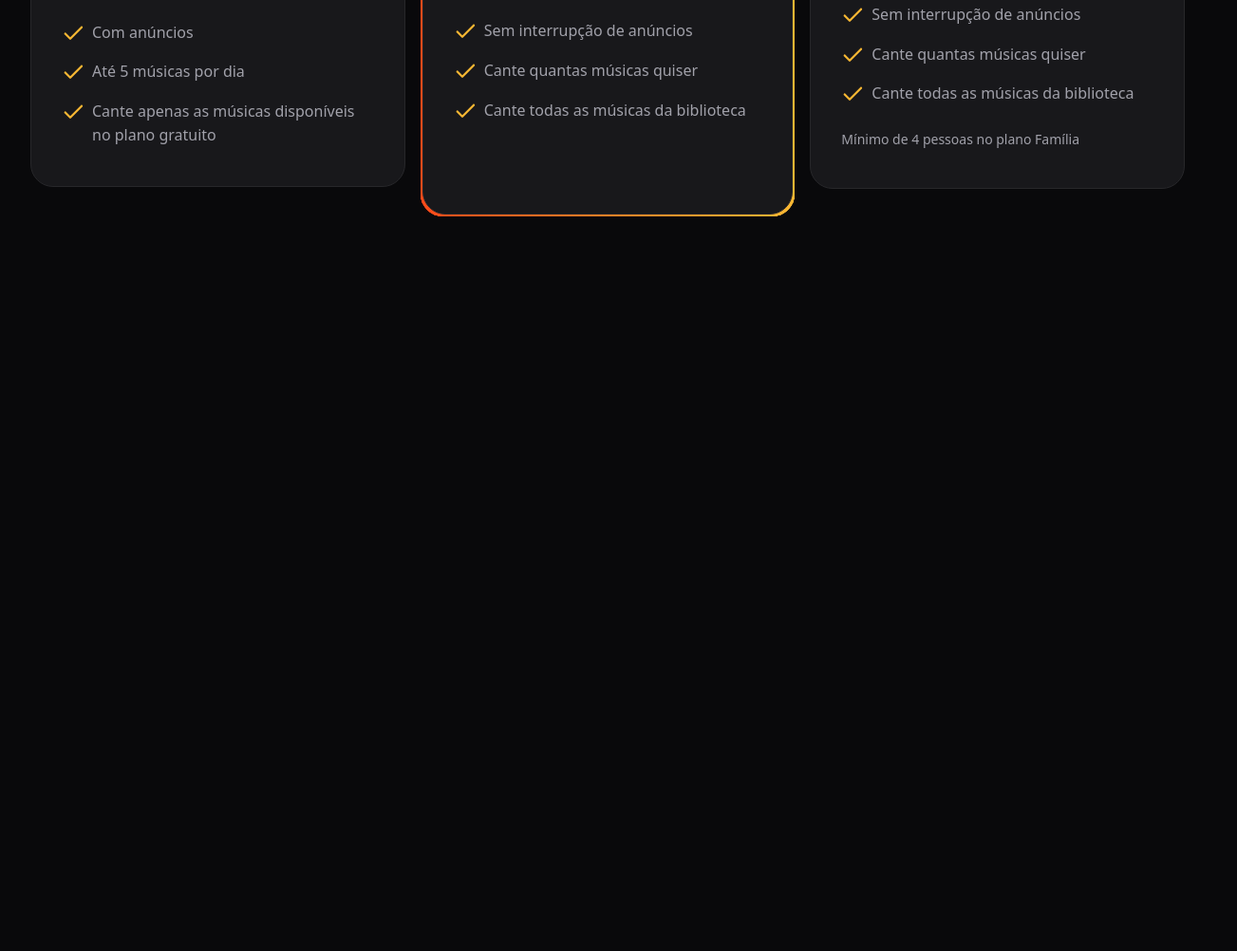
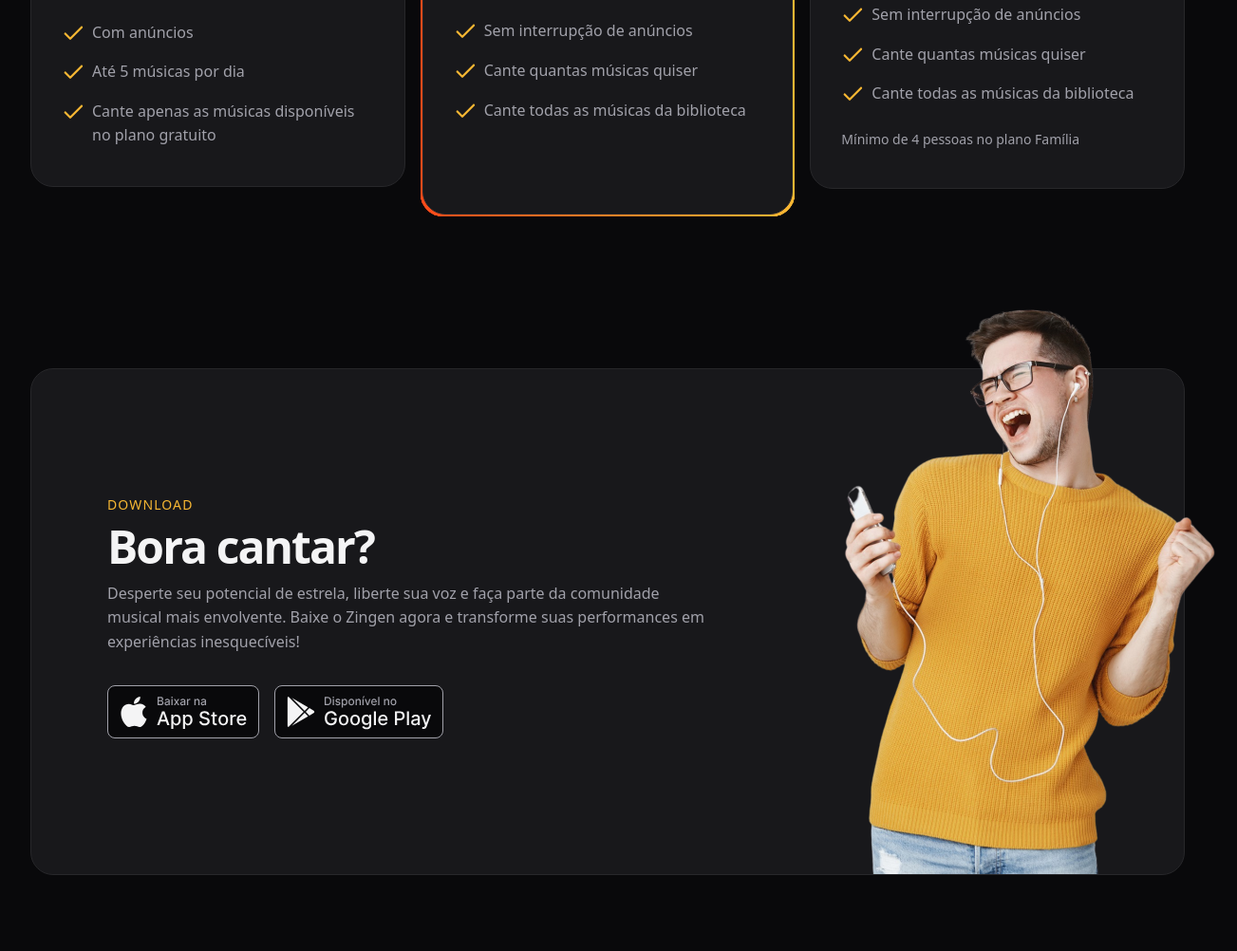
Before and after one commit to joaovitorsp42/SITE-DE-APLICATIVO-KARAOKE, a plain HTML site: page index.html in a window 1280 px wide. Shown: the part 3228-4230 px from the top of the page at 95% size, 1303 px wide, since content can reach past the window. Before the commit the page ends 3536 px from the top, so only its background shows below. Drawn offline with Linux system fonts and the light colour scheme.

Commit message:
download section

```diff
--- a/index.html
+++ b/index.html
@@ -148,5 +148,29 @@
       </div>
     </div>
   </section>
+  <section id="download">
+    <div class="container py-xl">
+      <div class="card px-lg even-column item-center">
+        <div>
+          <header>
+            <strong>Download</strong>
+            <h2>Bora cantar?</h2>
+          </header>
+          <p>Desperte seu potencial de estrela, liberte sua voz e faça parte da comunidade musical mais envolvente. Baixe o Zingen agora e transforme suas performances em experiências inesquecíveis!</p>
+
+          <div class="buttons flex gap-1">
+            <a href="#">
+              <img src="assets/icons/appstore-btn.svg" alt="botão da appstore">
+            </a>
+            <a href="">
+              <img src="assets/icons/playstore-btn.svg" alt="botão da playstore">
+            </a>
+          </div>
+        </div>
+        <img src="assets/rapaz-ouvindo-musica-com-fones-de-ouvido-e-cantando-no-aplicativo-de-karaoke-removebg 1.png" alt="">
+      </div>
+    </div>
+  </section>
+
 </body>
 </html>
--- /dev/null
+++ b/style/download.css
@@ -0,0 +1,28 @@
+#download{
+  .card{
+    padding: 3rem 1.5rem 15rem;
+    position: relative;
+    & > img{
+      width: 14.5rem;
+      position: absolute;
+      bottom: 0;
+      right: -3.5rem;
+    }
+  }
+  .buttons{
+    flex-wrap: wrap;
+    margin-top: 2rem;
+  }
+  @media (width >= 80em){
+    .card{
+      padding: 8.5rem 5rem;
+
+      & > div:nth-child(1){
+        max-width: 40rem;
+      }
+      & > img {
+        width: 29.125rem;
+      };
+    }
+  }
+}
--- a/style/global.css
+++ b/style/global.css
@@ -43,6 +43,8 @@
   font-size: var(--fs-base);
   line-height: 1.6;
   color: var(--text-color-primary);
+
+  overflow-x: hidden;
 }
 body{
   background-color: var(--bg-color);
--- a/style/index.css
+++ b/style/index.css
@@ -9,3 +9,4 @@
 @import url(cards.css);
 @import url(features.css) (width >= 80em);
 @import url(pricing.css);
+@import url(download.css);
```
Also changed, not shown: assets/icons/appstore-btn.svg (added), assets/icons/playstore-btn.svg (added).
